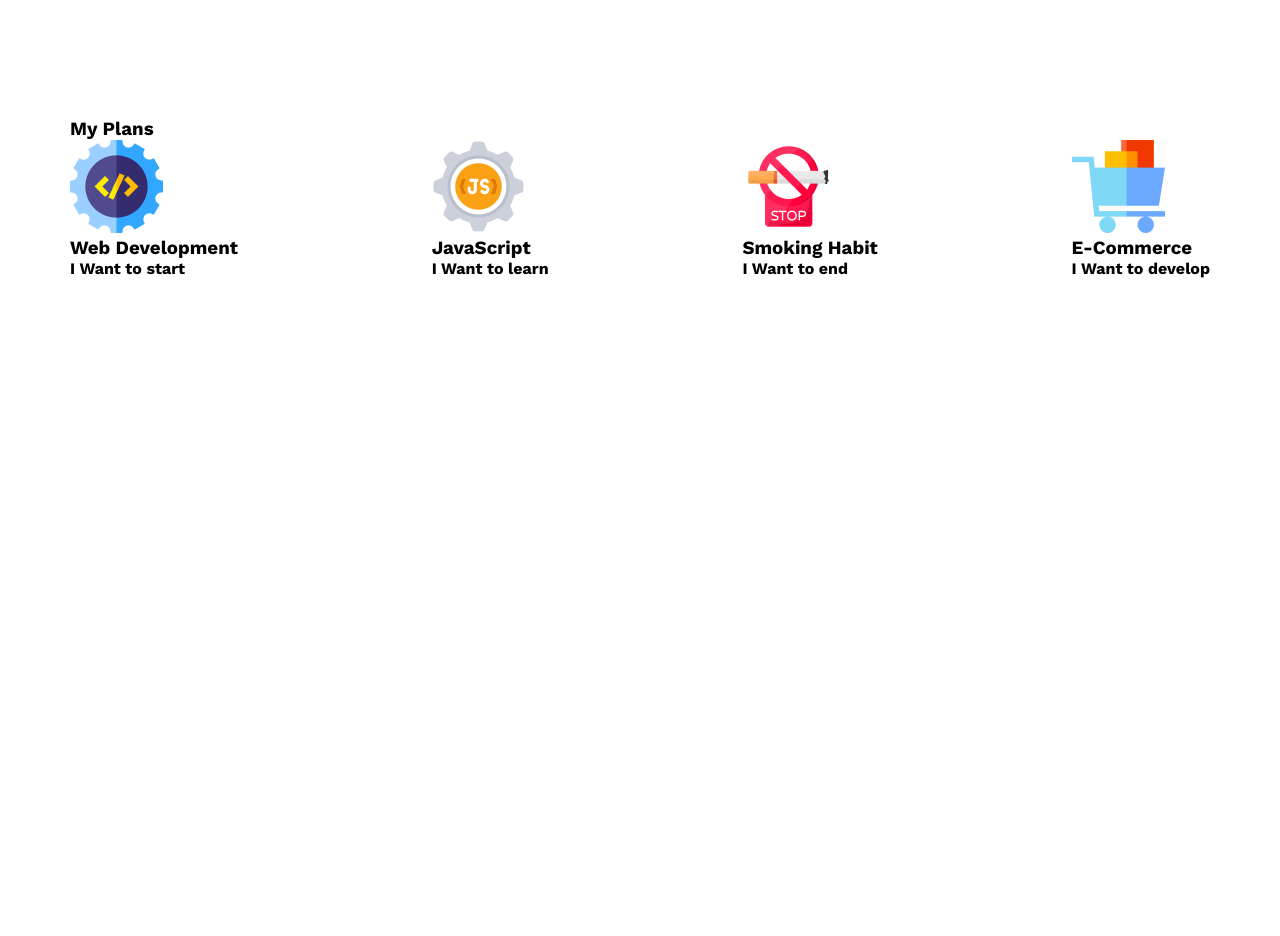
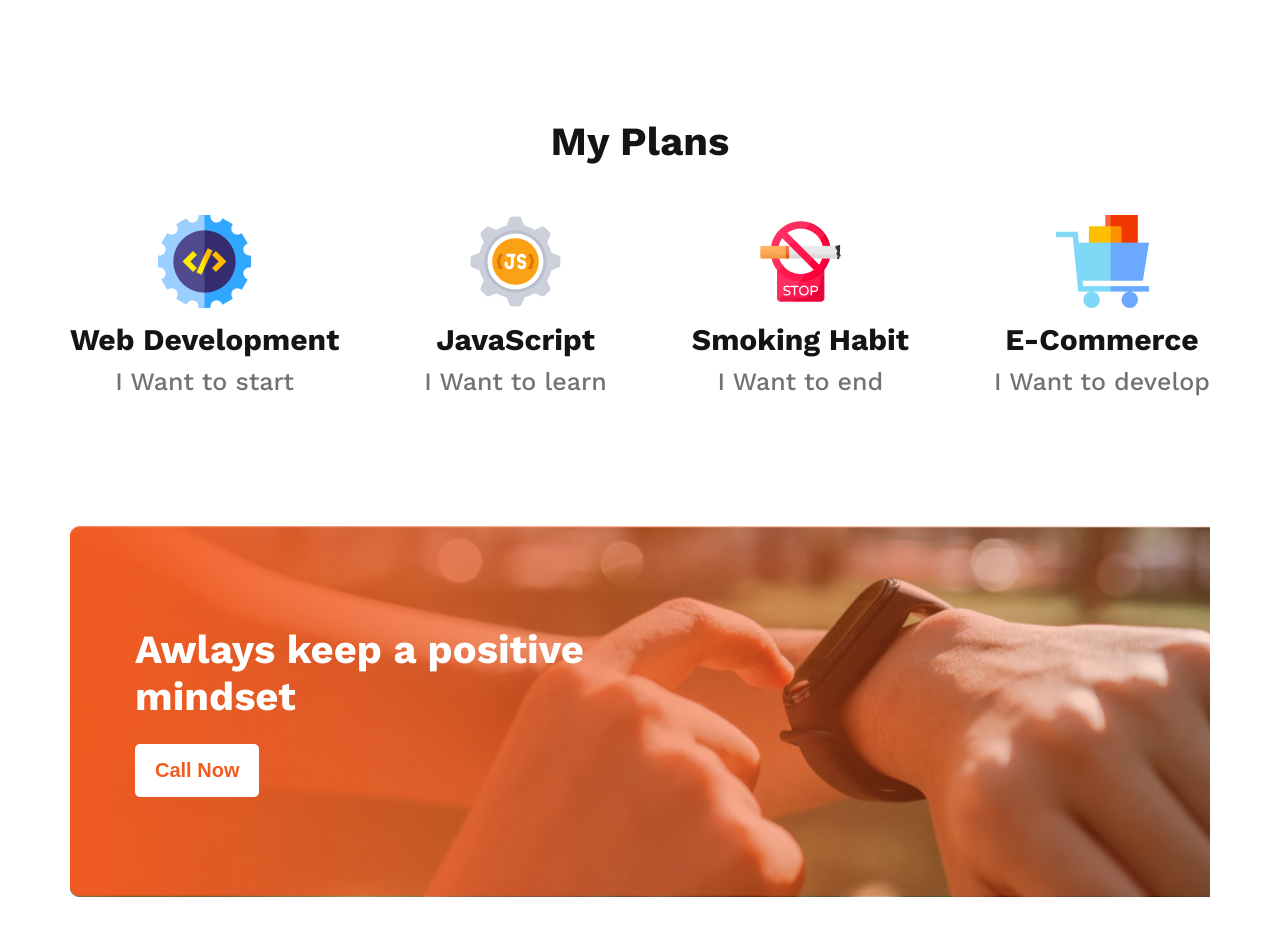
Before and after one commit to sabbir6230/new-year-new-me-practise, a plain HTML site: page index.html in a window 1280 px wide. Shown: the part 1533-2469 px from the top of the page. Before the commit the page ends 1811 px from the top, so only its background shows below. Drawn offline with nearby package versions, Linux system fonts and the light colour scheme.

Commit message:
added watch sectioni

```diff
--- a/index.html
+++ b/index.html
@@ -9,7 +9,8 @@
     <link rel="preconnect" href="https://fonts.gstatic.com" crossorigin>
     <link rel="preconnect" href="https://fonts.googleapis.com">
     <link rel="preconnect" href="https://fonts.gstatic.com" crossorigin>
-    <link href="https://fonts.googleapis.com/css2?family=Work+Sans:ital,wght@0,500;0,600;0,700;1,400;1,700&display=swap" rel="stylesheet">
+    <link href="https://fonts.googleapis.com/css2?family=Work+Sans:ital,wght@0,500;0,600;0,700;1,400;1,700&display=swap"
+        rel="stylesheet">
     <link rel="stylesheet" href="styles/newyearme.css">
 </head>
 
@@ -18,7 +19,8 @@
         <div class="header-content">
             <h1 class="header-title">All Thinks Are Possible If You believe</h1>
             <p class="header-description">
-                There are many variations of passages of Lorem Ipsum available, but the majority have suffered alteration in some form, by injected humour, or randomised words
+                There are many variations of passages of Lorem Ipsum available, but the majority have suffered
+                alteration in some form, by injected humour, or randomised words
             </p>
             <button class="btn-primary">Contact Us</button>
         </div>
@@ -31,7 +33,8 @@
                 <div class="failure-content">
                     <h3 class="failure-title">My failures of <br> previous year</h3>
                     <p class="failure-description">
-                        Contrary to popular belief, Lorem Ipsum is not simply random text. It has roots in a piece of classical Latin literature from 45 BC, making it over 2000 years old. Richard McClintock.
+                        Contrary to popular belief, Lorem Ipsum is not simply random text. It has roots in a piece of
+                        classical Latin literature from 45 BC, making it over 2000 years old. Richard McClintock.
                     </p>
                     <ul class="failure-list">
                         <li>Contrary to popular belief, is not simply.</li>
@@ -68,6 +71,12 @@
                 </div>
             </div>
         </section>
+        <section class="watch-section section-margin">
+            <div class="watch-section-content">
+                <h3 class="plan-section-banner-title">Awlays keep a positive <br> mindset</h3>
+                <button class="btn-primary banner-btn">Call Now</button>
+            </div>
+        </section>
     </main>
 
     <footer>
--- a/styles/newyearme.css
+++ b/styles/newyearme.css
@@ -65,6 +65,7 @@ header {
 .failure-section {
     padding: 120px 0;
 }
+
 .failure-container {
     display: flex;
     align-items: center;
@@ -74,9 +75,11 @@ header {
 .failure-content {
     width: 500px;
 }
+
 .failure-pic {
     width: 480px;
 }
+
 .failure-title {
     color: #151414;
     font-size: 40px;
@@ -92,7 +95,7 @@ header {
     line-height: 26px;
 }
 
-.failure-list li{
+.failure-list li {
     color: #444343;
     font-size: 16px;
     font-weight: 400;
@@ -102,8 +105,63 @@ header {
 }
 
 /* Plan Section */
+.section-title {
+    text-align: center;
+    color: #151414;
+    font-size: 40px;
+    font-weight: 700;
+    margin-bottom: 50px;
+}
 
 .plan-items-container {
     display: flex;
     justify-content: space-between;
+    align-items: center;
 }
+
+.item-course img {
+    width: 93px;
+}
+
+.item-course {
+    text-align: center;
+}
+
+.course-tile {
+    color: #151414;
+    font-size: 30px;
+    font-weight: 700;
+    margin: 10px 0;
+}
+
+.course-sub-title {
+    color: #737272;
+    font-size: 25px;
+    font-weight: 500;
+}
+
+.watch-section {
+    display: flex;
+    background-image: url('../images/gradient3.png'), url('../images/watch.png');
+    background-position: contain;
+    background-repeat: no-repeat;
+    background-size: cover;
+    margin: 130px auto;
+    padding: 100px 0 100px 65px;
+}
+
+.plan-section-banner-title {
+    color: #FFF;
+    font-size: 40px;
+    font-weight: 700;
+    display: block;
+}
+
+.banner-btn {
+    background-color: #fff;
+    color: #F15B22;
+    text-align: center;
+    font-size: 20px;
+    font-weight: 600;
+    margin-top: 24px;
+}
```
